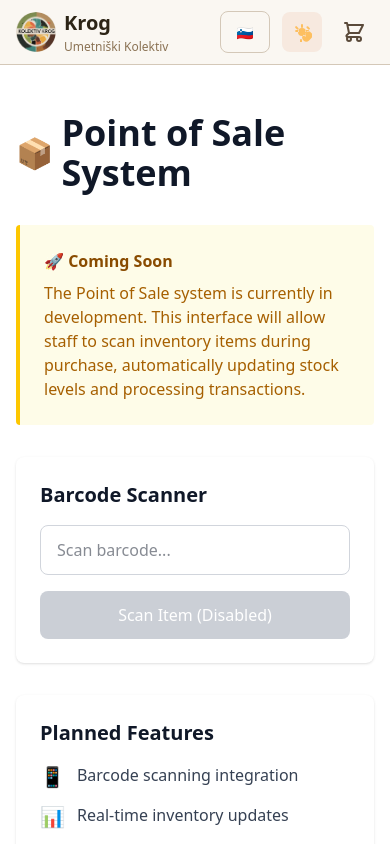
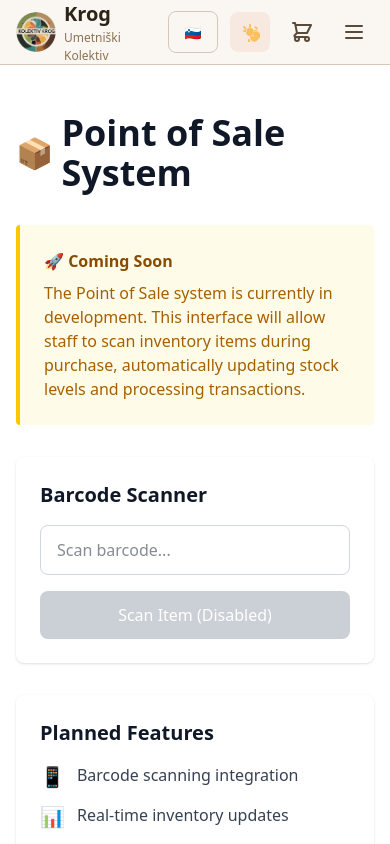
Before and after one commit to ilovespectra/Krog-Art-Collective, a Next.js app: page /pos in a window 390 px wide. Shown: the top 844 px of the page. Built offline with nearby package versions, Linux system fonts and the light colour scheme.

Commit message:
mobile optimization

```diff
--- a/src/app/browse/page.tsx
+++ b/src/app/browse/page.tsx
@@ -13,6 +13,7 @@ export default function BrowsePage() {
   const [searchQuery, setSearchQuery] = useState('');
   const [selectedCategory, setSelectedCategory] = useState<InventoryCategory | null>(null);
   const [sortBy, setSortBy] = useState<'price-low' | 'price-high' | 'newest'>('newest');
+  const [filtersOpen, setFiltersOpen] = useState(false);
 
   const filteredItems = useMemo(() => {
     let items = inventoryCache;
@@ -53,7 +54,15 @@ export default function BrowsePage() {
       </div>
 
       <div className={styles.content}>
-        <aside className={styles.sidebar}>
+        <button
+          className={styles.filterToggle}
+          onClick={() => setFiltersOpen(!filtersOpen)}
+          aria-label="Toggle filters"
+        >
+          {filtersOpen ? '✕ Hide Filters' : '☰ Show Filters'}
+        </button>
+
+        <aside className={`${styles.sidebar} ${filtersOpen ? styles.sidebarOpen : ''}`}>
           <div className={styles.filterSection}>
             <h3 className={styles.filterTitle}>Categories</h3>
             <CategoryFilter selected={selectedCategory} onSelect={setSelectedCategory} />
--- a/src/components/Header.module.css
+++ b/src/components/Header.module.css
@@ -166,3 +166,83 @@
   transform: translate(50%, -50%);
   line-height: 1;
 }
+
+.menuButton {
+  display: none;
+  padding: 0.5rem;
+  color: #5a4a3a;
+  background: transparent;
+  border: none;
+  cursor: pointer;
+  transition: color 0.2s;
+
+  @media (max-width: 767px) {
+    display: flex;
+    align-items: center;
+    justify-content: center;
+  }
+}
+
+:global(.dark) .menuButton {
+  color: #c4b5a0;
+}
+
+.menuButton:hover {
+  color: #d4693d;
+}
+
+:global(.dark) .menuButton:hover {
+  color: #e8956a;
+}
+
+.menuIcon {
+  width: 1.5rem;
+  height: 1.5rem;
+}
+
+.mobileMenu {
+  display: none;
+  position: absolute;
+  top: 4rem;
+  left: 0;
+  right: 0;
+  background: #faf7f2;
+  border-bottom: 1px solid #d4c8b8;
+  flex-direction: column;
+  padding: 1rem 0;
+  z-index: 30;
+
+  @media (max-width: 767px) {
+    display: flex;
+  }
+}
+
+:global(.dark) .mobileMenu {
+  background: #1a1410;
+  border-bottom-color: #5a4a3a;
+}
+
+.mobileNavLink {
+  padding: 0.75rem 1rem;
+  color: #5a4a3a;
+  text-decoration: none;
+  transition: all 0.2s;
+  font-size: 0.95rem;
+  border-left: 3px solid transparent;
+
+  &:hover {
+    background: #f0ebe2;
+    color: #d4693d;
+    border-left-color: #d4693d;
+  }
+}
+
+:global(.dark) .mobileNavLink {
+  color: #c4b5a0;
+
+  &:hover {
+    background: #2c2416;
+    color: #e8956a;
+    border-left-color: #e8956a;
+  }
+}
--- a/src/components/Header.tsx
+++ b/src/components/Header.tsx
@@ -2,6 +2,7 @@
 
 import Link from 'next/link';
 import Image from 'next/image';
+import { useState } from 'react';
 import ThemeToggle from './ThemeToggle';
 import LanguageToggle from './LanguageToggle';
 import { useTranslation } from '@/hooks/useTranslation';
@@ -11,6 +12,7 @@ import styles from './Header.module.css';
 export default function Header() {
   const { t } = useTranslation();
   const { items } = useCart();
+  const [menuOpen, setMenuOpen] = useState(false);
   const cartCount = items.reduce((sum, item) => sum + item.quantity, 0);
 
   return (
@@ -74,8 +76,62 @@ export default function Header() {
                 </span>
               )}
             </Link>
+
+            {/* Mobile Menu Button */}
+            <button
+              className={styles.menuButton}
+              onClick={() => setMenuOpen(!menuOpen)}
+              aria-label="Toggle menu"
+            >
+              <svg
+                className={styles.menuIcon}
+                fill="none"
+                stroke="currentColor"
+                viewBox="0 0 24 24"
+              >
+                {menuOpen ? (
+                  <path
+                    strokeLinecap="round"
+                    strokeLinejoin="round"
+                    strokeWidth={2}
+                    d="M6 18L18 6M6 6l12 12"
+                  />
+                ) : (
+                  <path
+                    strokeLinecap="round"
+                    strokeLinejoin="round"
+                    strokeWidth={2}
+                    d="M4 6h16M4 12h16M4 18h16"
+                  />
+                )}
+              </svg>
+            </button>
           </div>
         </div>
+
+        {/* Mobile Menu */}
+        {menuOpen && (
+          <nav className={styles.mobileMenu}>
+            <Link href="/" className={styles.mobileNavLink} onClick={() => setMenuOpen(false)}>
+              {t('nav.browse')}
+            </Link>
+            <Link href="/tools" className={styles.mobileNavLink} onClick={() => setMenuOpen(false)}>
+              {t('nav.tools')}
+            </Link>
+            <Link href="/donate" className={styles.mobileNavLink} onClick={() => setMenuOpen(false)}>
+              {t('nav.donate')}
+            </Link>
+            <Link href="/join" className={styles.mobileNavLink} onClick={() => setMenuOpen(false)}>
+              {t('nav.join')}
+            </Link>
+            <Link href="/about" className={styles.mobileNavLink} onClick={() => setMenuOpen(false)}>
+              {t('nav.about')}
+            </Link>
+            <Link href="/contact" className={styles.mobileNavLink} onClick={() => setMenuOpen(false)}>
+              {t('nav.contact')}
+            </Link>
+          </nav>
+        )}
       </div>
     </header>
   );
--- a/src/components/SearchBar.tsx
+++ b/src/components/SearchBar.tsx
@@ -1,6 +1,7 @@
 'use client';
 
 import { useState } from 'react';
+import { useTranslation } from '@/hooks/useTranslation';
 import styles from './SearchBar.module.css';
 
 interface SearchBarProps {
@@ -10,6 +11,7 @@ interface SearchBarProps {
 
 export default function SearchBar({ onSearch, placeholder }: SearchBarProps) {
   const [query, setQuery] = useState('');
+  const { t } = useTranslation();
 
   const handleSubmit = (e: React.FormEvent) => {
     e.preventDefault();
@@ -30,7 +32,7 @@ export default function SearchBar({ onSearch, placeholder }: SearchBarProps) {
               onSearch('');
             }
           }}
-          placeholder={placeholder || 'Search supplies...'}
+          placeholder={placeholder || t('header.search')}
           className={styles.input}
         />
         <button
```
Also changed, not shown: src/app/browse/browse.module.css (+42 -0 lines).
